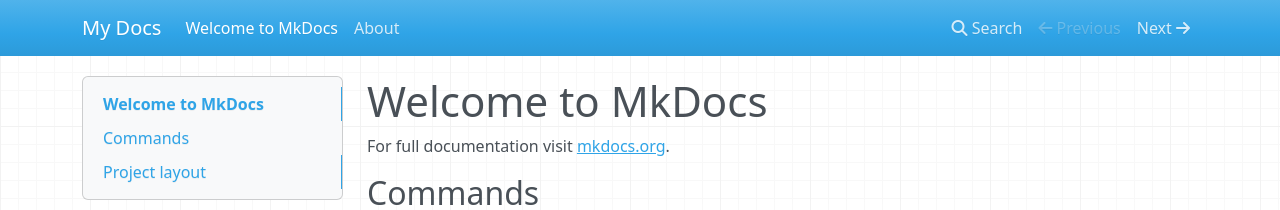
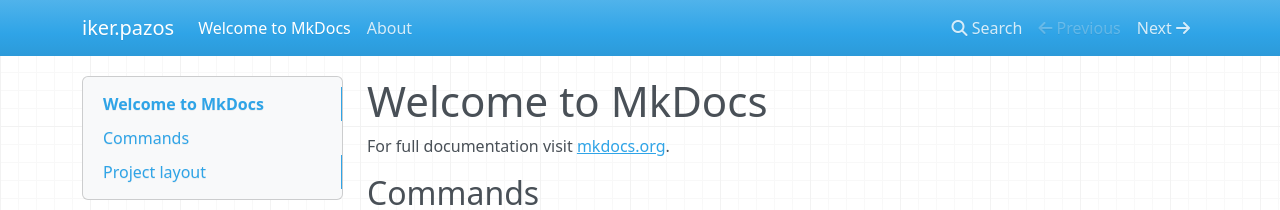
Before and after one commit to ai-somorrostro/5-Github-Pages, an MkDocs documentation site: the page built from docs/index.md, in a window 1280 px wide. Shown: the top 210 px of the page. Built offline with MkDocs 1.6.1, drawn with Linux system fonts in a browser that asks for light colours; nearby versions of some CDN libraries.

Commit message:
Cambiando el site_name y poniendo mi nombre

```diff
--- a/mkdocs.yml
+++ b/mkdocs.yml
@@ -1 +1 @@
-site_name: My Docs
+site_name: iker.pazos
```
